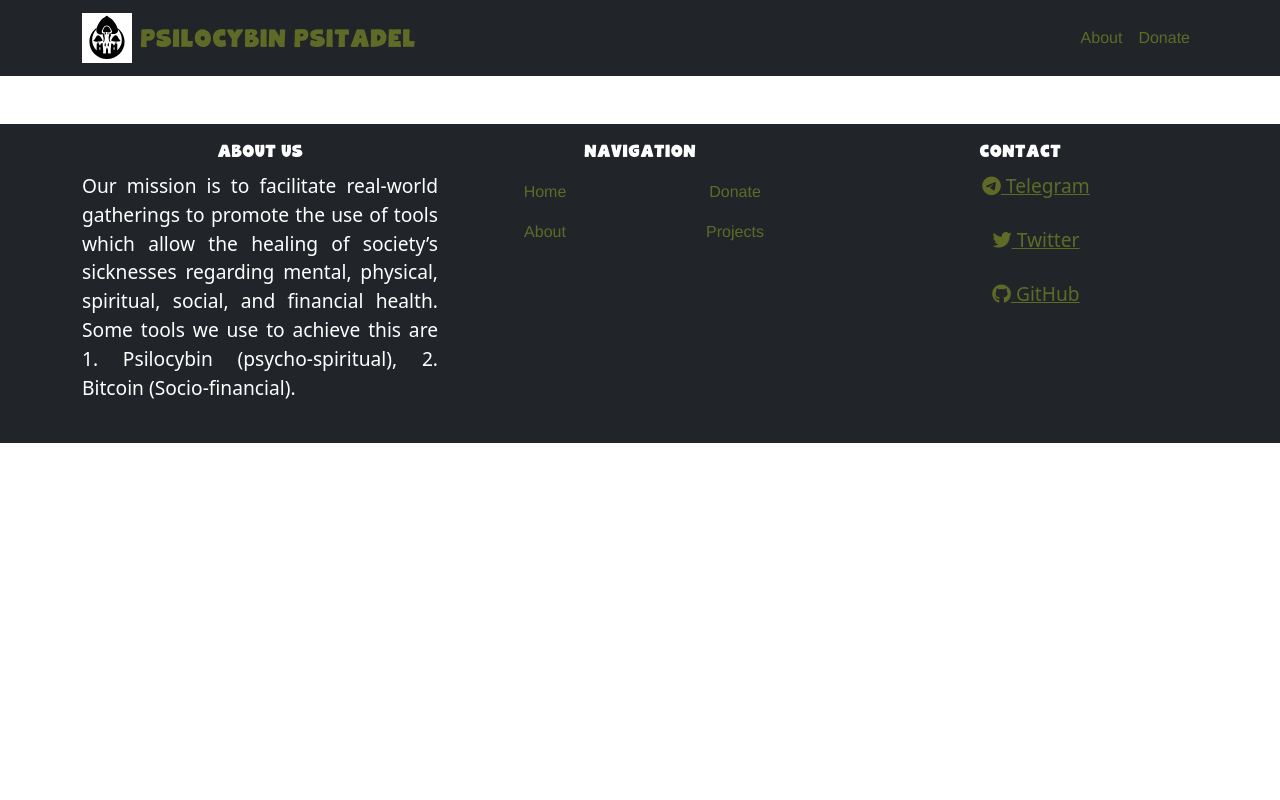
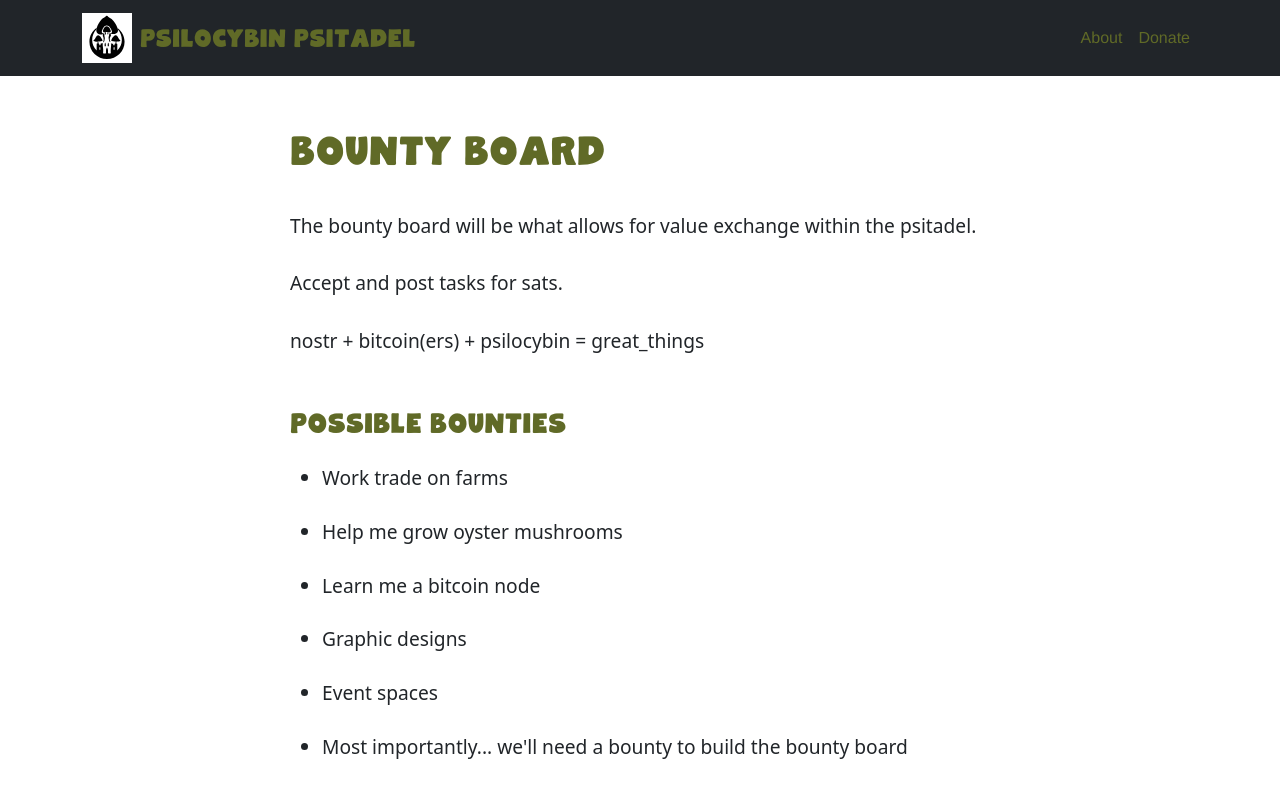
Before and after one commit to gudnuf/psitadel, a React (Create React App) app in the folder frontend/: page /bounty in a window 1280 px wide. Shown: the top 800 px of the page. Built offline with nearby package versions, Linux system fonts and the light colour scheme.

Commit message:
Add bounty board page

```diff
--- a/frontend/src/components/App.js
+++ b/frontend/src/components/App.js
@@ -6,6 +6,7 @@ import { Route, Routes, useLocation } from 'react-router-dom';
 import Home from './pages/home/Home';
 import Join from './pages/join/Join';
 import About from './pages/about/About';
+import Bounty from './pages/bounty/Bounty';
 import TopNav from './TopNav';
 import Footer from './Footer';
 
@@ -20,6 +21,7 @@ function App() {
         <Route exact path="/" element={<Home />} />
         <Route exact path="/join" element={<Join />} />
         <Route exact path="/about" element={<About />} />
+        <Route exact path="/bounty" element={<Bounty />} />
       </Routes>
       <Footer />
     </div>
--- a/frontend/src/components/Footer.js
+++ b/frontend/src/components/Footer.js
@@ -32,8 +32,8 @@ const Footer = () => (
             <Col xs={6}>
               <Nav className="flex-column">
                 <Nav.Link href="https://donate.psitadel.com">Donate</Nav.Link>
-                <Nav.Link as={Link} to="/projects">
-                  Projects
+                <Nav.Link as={Link} to="/bounty">
+                  Bounty Board
                 </Nav.Link>
               </Nav>
             </Col>
--- /dev/null
+++ b/frontend/src/components/pages/bounty/Bounty.js
@@ -0,0 +1,32 @@
+import { Container } from 'react-bootstrap';
+import React from 'react';
+import '../about/About.css';
+
+const FuturePlans = () => (
+  <Container>
+    <div className="about-page">
+      <h1>Bounty Board</h1>
+      <p>
+        The bounty board will be what allows for value exchange within the
+        psitadel. <br />
+        <br />
+        Accept and post tasks for sats. <br />
+        <br />
+        nostr + bitcoin(ers) + psilocybin = great_things
+      </p>
+      <h2>Possible Bounties</h2>
+      <ul>
+        <li>Work trade on farms</li>
+        <li>Help me grow oyster mushrooms</li>
+        <li>Learn me a bitcoin node</li>
+        <li>Graphic designs</li>
+        <li>Event spaces</li>
+        <li>
+          Most importantly... we'll need a bounty to build the bounty board
+        </li>
+      </ul>
+    </div>
+  </Container>
+);
+
+export default FuturePlans;
```
